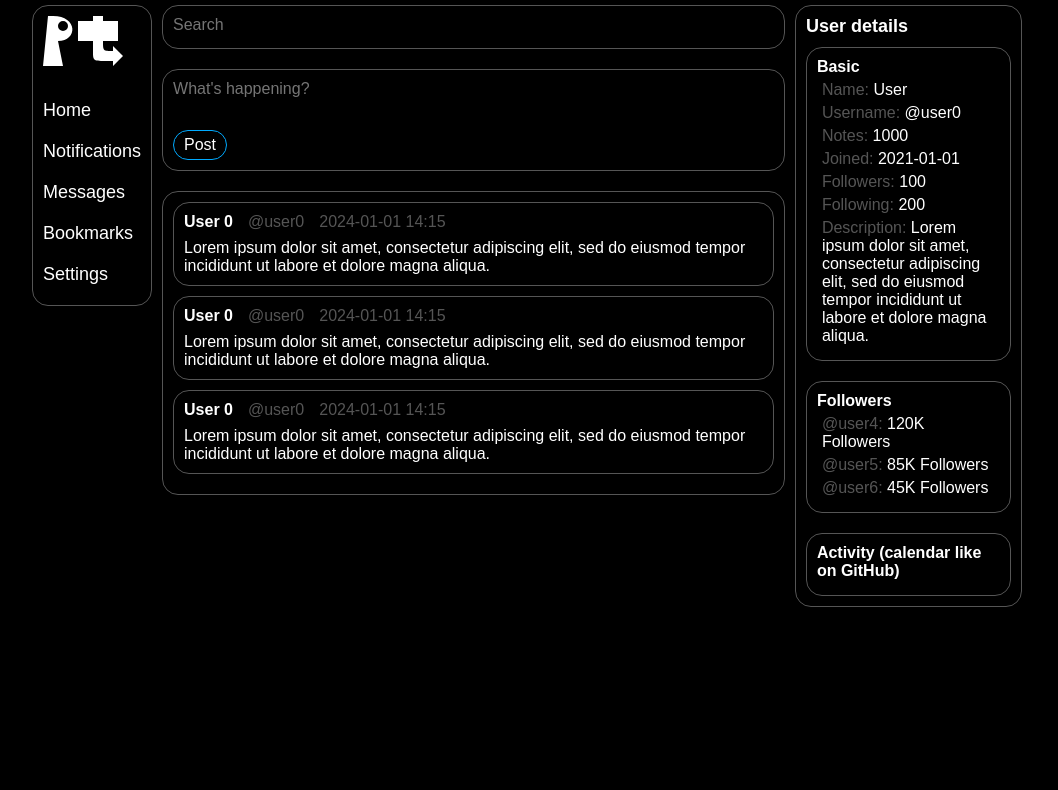
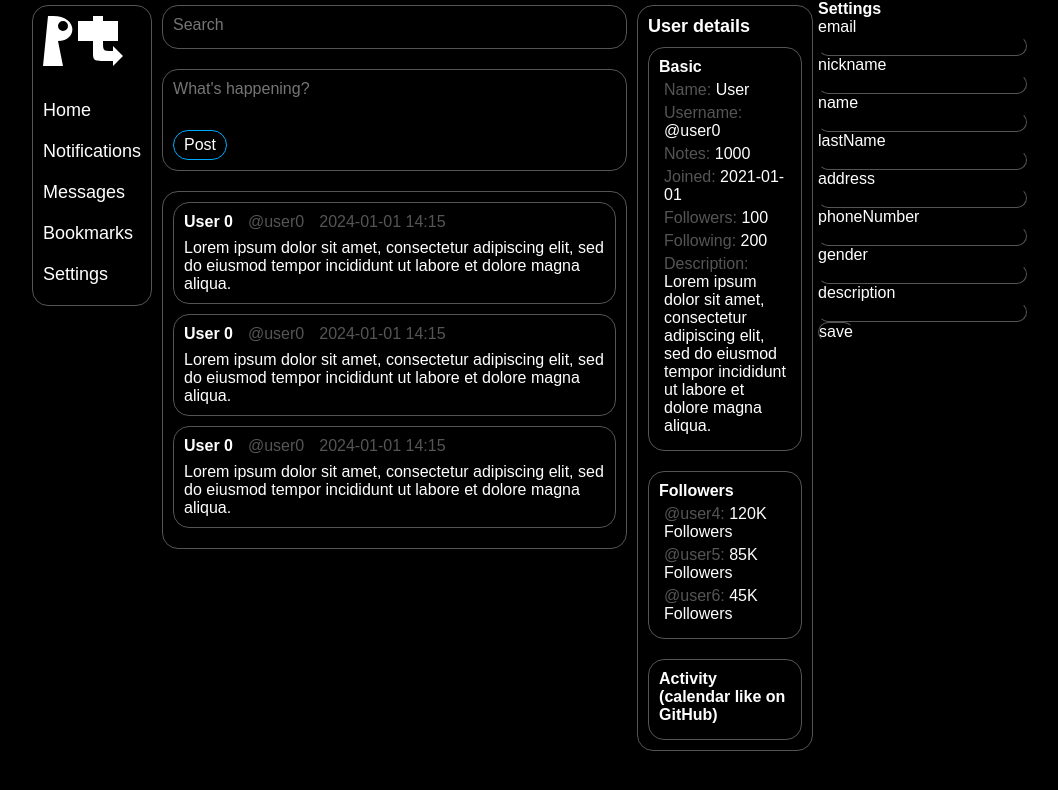
Before and after one commit to Ech0n/PrawieTwitter, a React (Vite) app in the folder client/: page /userSettings in a window 1280 px wide. Shown: the top 790 px of the page, without its empty margins (113-1171 px from the left). Built offline with nearby package versions, Linux system fonts and the light colour scheme.

Commit message:
Started routing and user settings component

```diff
--- a/client/package.json
+++ b/client/package.json
@@ -10,7 +10,8 @@
   },
   "dependencies": {
     "react": "^19.0.0",
-    "react-dom": "^19.0.0"
+    "react-dom": "^19.0.0",
+    "react-router-dom": "^7.5.3"
   },
   "devDependencies": {
     "vite": "^6.2.0"
--- /dev/null
+++ b/client/src/components/NotFound.jsx
@@ -0,0 +1,31 @@
+import React from 'react';
+import { Link } from 'react-router-dom';
+
+export default function NotFound() {
+    return (
+        <div style={styles.container}>
+            <h1 style={styles.title}>404 – Nie znaleziono strony</h1>
+            <p style={styles.text}>Ups! Taka strona nie istnieje.</p>
+            <Link to="/" style={styles.link}>← Wróć na stronę główną</Link>
+        </div>
+    );
+}
+
+const styles = {
+    container: {
+        textAlign: 'center',
+        padding: '4rem',
+    },
+    title: {
+        fontSize: '3rem',
+        marginBottom: '1rem',
+    },
+    text: {
+        fontSize: '1.2rem',
+        marginBottom: '2rem',
+    },
+    link: {
+        color: '#007bff',
+        textDecoration: 'none',
+    }
+};
--- /dev/null
+++ b/client/src/components/UserSettings.jsx
@@ -0,0 +1,61 @@
+import React from 'react';
+import {useState} from "react";
+
+function UserSettings() {
+    const [email, setEmail] = useState('');
+    const [nickname, setNickname] = useState('');
+    const [name, setName] = useState('');
+    const [lastName, setLastName] = useState('');
+    const [address, setAddress] = useState('');
+    const [phoneNumber, setPhoneNumber] = useState('');
+    const [gender, setGender] = useState('');
+    const [description, setDescription] = useState('');
+
+    function handleSave(){
+        //TODO: send data to server
+        alert("Possibly changed data")
+    }
+
+    return (
+        <div>
+            {/*TODO: add styles*/}
+            <h1>Settings</h1>
+            <form>
+                <div>
+                    <label>email</label>
+                    <input type="email" value={email} onChange={e => setEmail(e.target.value)}/>
+                </div>
+                <div>
+                    <label>nickname</label>
+                    <input type="text" value={nickname} onChange={e => setNickname(e.target.value)}/>
+                </div>
+                <div>
+                    <label>name</label>
+                    <input type="text" value={name} onChange={e => setName(e.target.value)}/>
+                </div>
+                <div>
+                    <label>lastName</label>
+                    <input type="text" value={lastName} onChange={e => setLastName(e.target.value)}/>
+                </div>
+                <div>
+                    <label>address</label>
+                    <input type="text" value={address} onChange={e => setAddress(e.target.value)}/>
+                </div>
+                <div>
+                    <label>phoneNumber</label>
+                    <input type="text" value={phoneNumber} onChange={e => setPhoneNumber(e.target.value)}/>
+                </div>
+                <div>
+                    <label>gender</label>
+                    <input type="text" value={gender} onChange={e => setGender(e.target.value)}/>
+                </div>
+                <div>
+                    <label>description</label>
+                    <input type="text" value={description} onChange={e => setDescription(e.target.value)}/>
+                </div>
+                <button type="submit">save</button>
+            </form>
+        </div>
+    )
+}
+export default UserSettings
--- a/client/src/main.jsx
+++ b/client/src/main.jsx
@@ -2,6 +2,8 @@ import React from "react";
 import ReactDOM from "react-dom/client";
 import logo from "./logo.svg";
 import "./styles.css";
+import {BrowserRouter} from "react-router-dom";
+import AppRoutes from "./routes.jsx";
 
 function Sidebar() {
   return (
@@ -140,9 +142,11 @@ function MainPanel() {
 function App() {
   return (
     <div id="app-container">
+
       <Sidebar />
       <MainPanel />
       <Details />
+      <AppRoutes />
     </div>
   );
 }
@@ -150,7 +154,9 @@ function App() {
 const root = ReactDOM.createRoot(document.getElementById("root"));
 root.render(
   <React.StrictMode>
-    <App />
+    <BrowserRouter>
+      <App />
+    </BrowserRouter>
   </React.StrictMode>
 );
 export default App;
--- /dev/null
+++ b/client/src/routes.jsx
@@ -0,0 +1,15 @@
+import React from 'react';
+import { Routes, Route } from 'react-router-dom';
+import NotFound from "./components/NotFound.jsx";
+import UserSettings from "./components/UserSettings.jsx";
+
+export default function AppRoutes() {
+    return (
+        <Routes>
+            <Route path="/"  />
+            <Route path="/userSettings" element={<UserSettings />} />
+
+            <Route path="*" element={<NotFound />} />
+        </Routes>
+    );
+}
```
Also changed, not shown: 1 other file (tests, documents, lock files or other folders).
